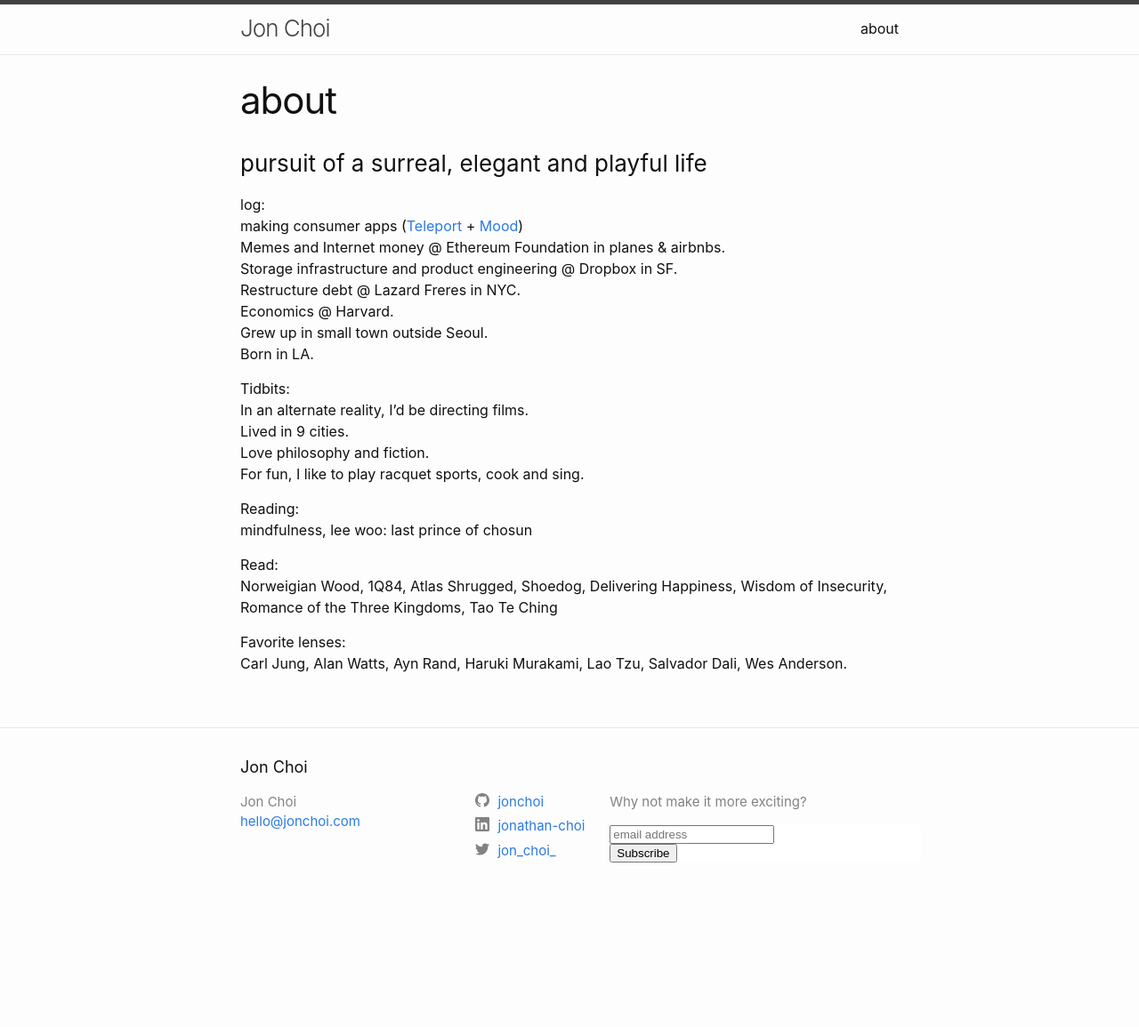
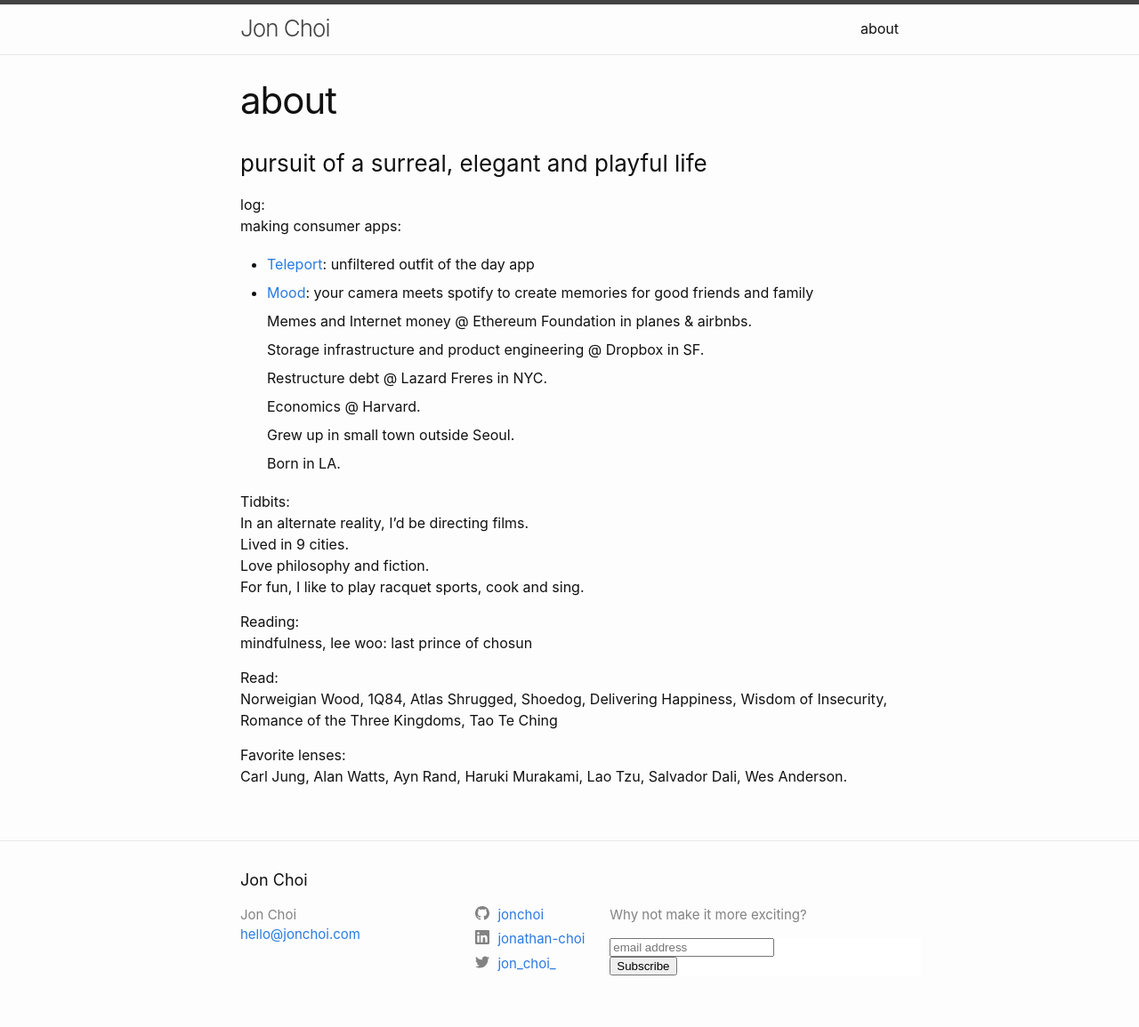
Before and after one commit to jonchoi/jon-choi.github.io, a Jekyll site: the page built from about.md, in a window 1280 px wide. Shown: the whole page at 89% size. Built offline with Jekyll 4.4.1, drawn with Linux system fonts in a browser that asks for light colours; comment, search, counter and statistics services are not loaded; before the commit the page ends 1028 px from its top, so only the background shows below that.

Commit message:
Update about.md

```diff
--- a/about.md
+++ b/about.md
@@ -7,7 +7,9 @@
 <h3>pursuit of a surreal, elegant and playful life</h3>
 
 log:<br/>
-making consumer apps ([Teleport](teleport.la) + [Mood](mood.camera)) <br/>
+making consumer apps: <br/>
+- [Teleport](teleport.la): unfiltered outfit of the day app <br/>
+- [Mood](mood.camera): your camera meets spotify to create memories for good friends and family <br/>
 Memes and Internet money @ Ethereum Foundation in planes & airbnbs.<br/>
 Storage infrastructure and product engineering @ Dropbox in SF.<br/>
 Restructure debt @ Lazard Freres in NYC.<br/>
```
